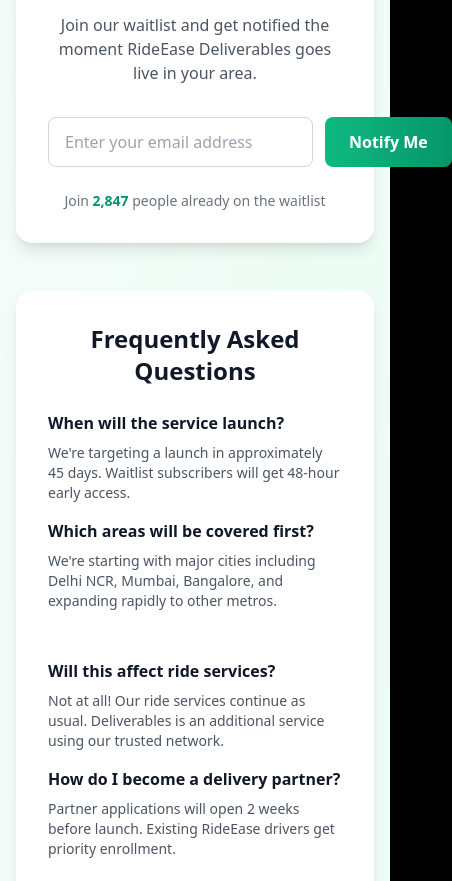
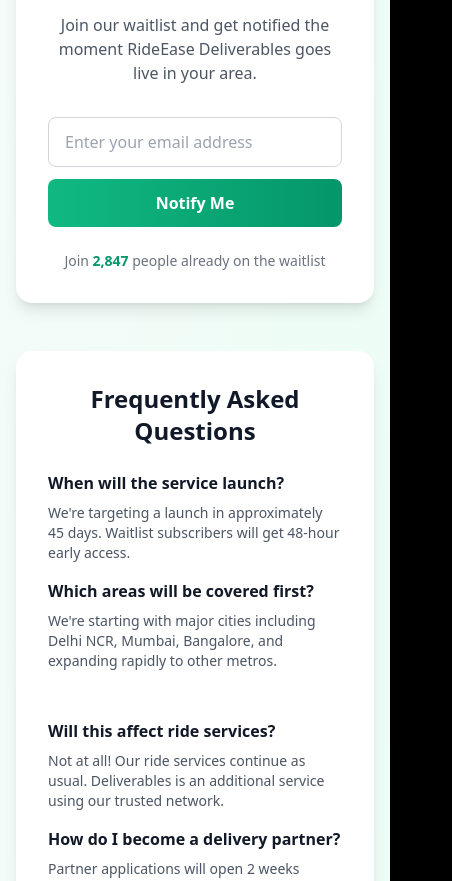
Before and after one commit to Nabhyadav6829/Ride-Ease, a React (Vite) app in the folder frontend/: page /deliverables in a window 390 px wide. Shown: the part 3169-4050 px from the top of the page, 452 px wide, since content can reach past the window. Built offline with nearby package versions, Linux system fonts and the light colour scheme; no server answers.

Commit message:
vercel reload error fixed

```diff
--- a/frontend/src/pages/StaticPages/Deliverables.jsx
+++ b/frontend/src/pages/StaticPages/Deliverables.jsx
@@ -67,7 +67,7 @@ export default function DeliverablesComingSoon() {
               <div className="text-6xl md:text-6xl font-bold text-emerald-600 mb-4 leading-none">
                 COMING
               <span className="text-6xl md:text-6xl font-bold text-gray-900 mb-6 leading-none">
-                 -SOON
+                  -SOON
                 </span>
               </div>
               <p className="text-xl md:text-2xl text-gray-600 font-medium">
@@ -196,7 +196,7 @@ export default function DeliverablesComingSoon() {
             </div>
 
             <div className="max-w-md mx-auto">
-              <div className="flex gap-3">
+              <div className="flex flex-col sm:flex-row gap-3">
                 <input
                   type="email"
                   value={emailSignup}
```
Also changed, not shown: frontend/vercel.json (added).
